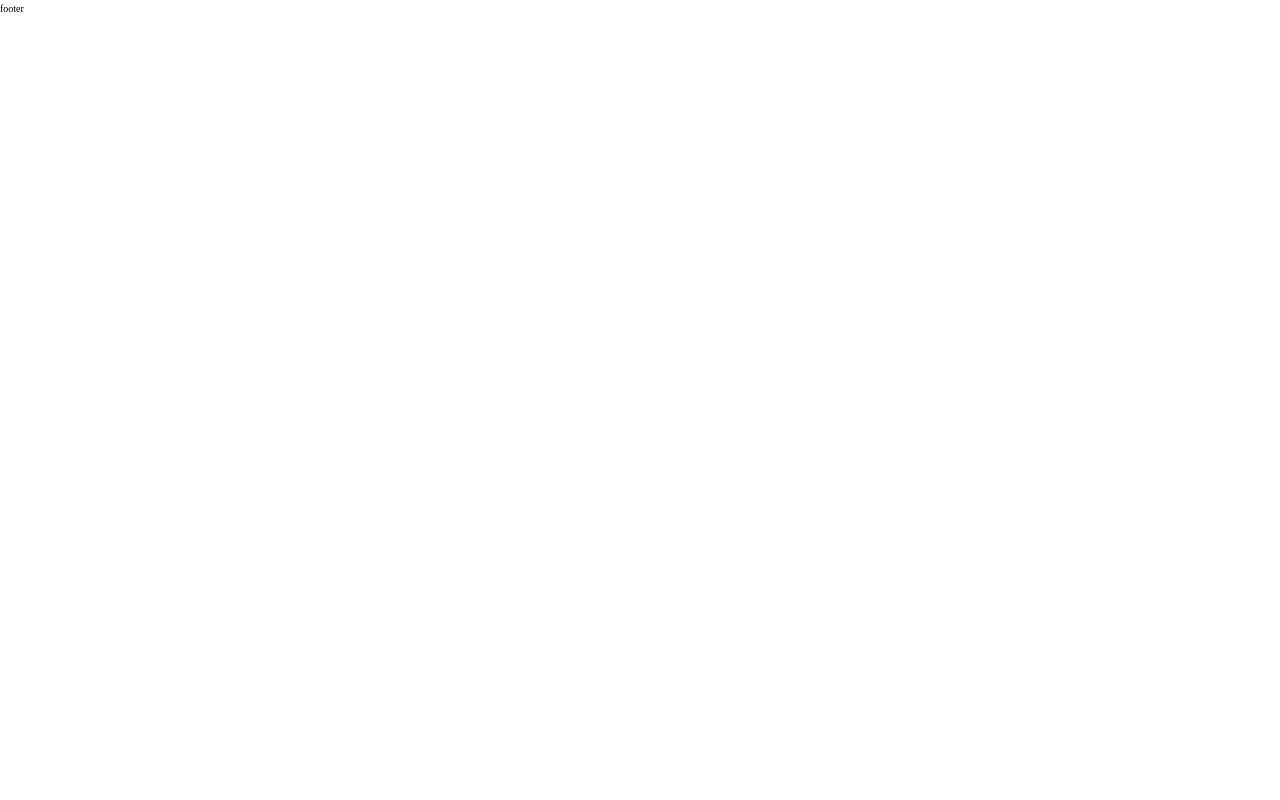
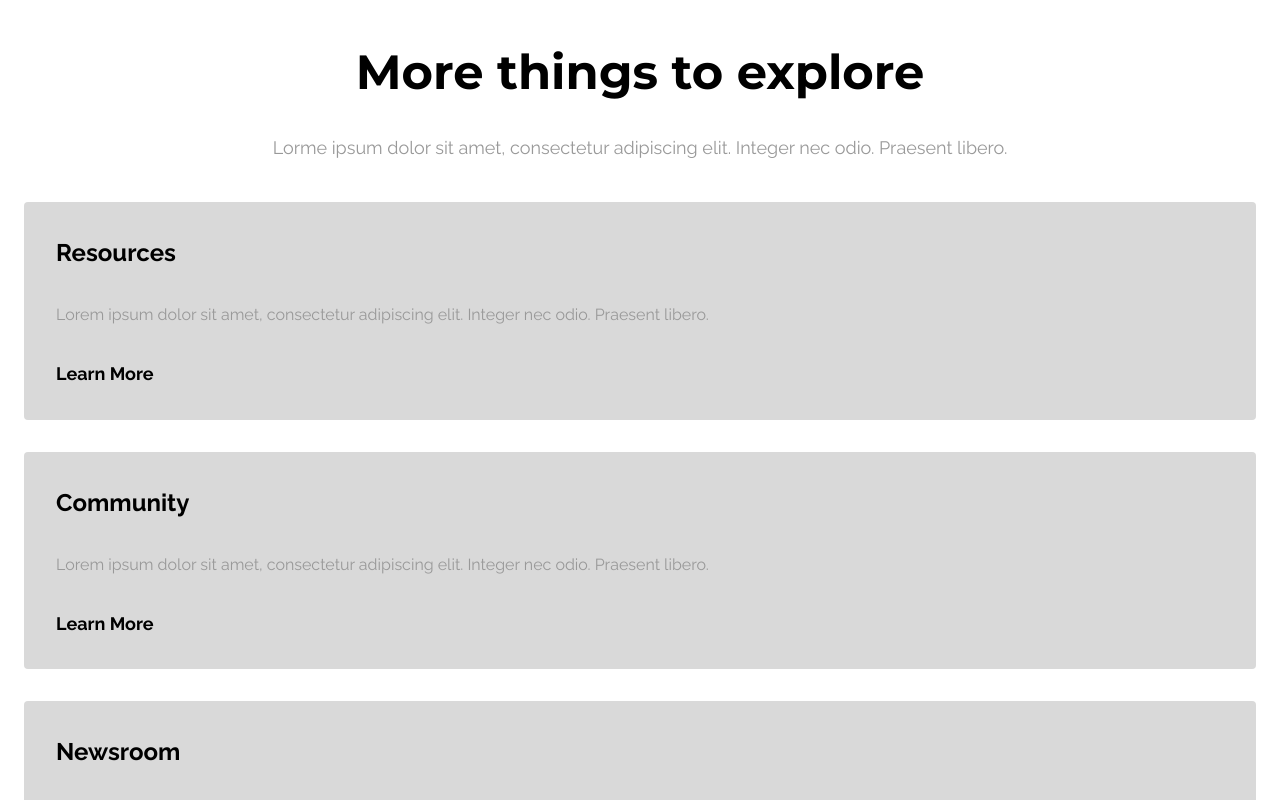
Before and after one commit to littlenines/wireframe-template, a React (Vite) app: page / in a window 1280 px wide. Shown: the part 1840-2640 px from the top of the page. Before the commit the page ends 1854 px from the top, so only its background shows below. Built offline with nearby package versions, Linux system fonts and the light colour scheme.

Commit message:
add services component and sevices json

```diff
--- /dev/null
+++ b/src/assets/json/services.json
@@ -0,0 +1,20 @@
+[
+  {
+    "id": 0,
+    "title": "Resources",
+    "description": "Lorem ipsum dolor sit amet, consectetur adipiscing elit. Integer nec odio. Praesent libero. ",
+    "link": "https://google.com"
+  },
+  {
+    "id": 1,
+    "title": "Community",
+    "description": "Lorem ipsum dolor sit amet, consectetur adipiscing elit. Integer nec odio. Praesent libero. ",
+    "link": "https://google.com"
+  },
+  {
+    "id": 2,
+    "title": "Newsroom",
+    "description": "Lorem ipsum dolor sit amet, consectetur adipiscing elit. Integer nec odio. Praesent libero. ",
+    "link": "https://google.com"
+  }
+]
--- /dev/null
+++ b/src/components/ServiceCard/ServiceCard.module.scss
@@ -0,0 +1,23 @@
+@use "src/style/variables" as *;
+
+.service_card {
+    display: flex;
+    flex-direction: column;
+    padding: $pd-lg;
+    background-color: $background-fill;
+    border-radius: $border-md;
+    margin-bottom: $mr-lg;
+
+    h3 {
+        margin-bottom: $mr-lg;
+    }
+
+    p {
+        color: $info;
+        margin-bottom: $mr-lg;
+    }
+
+    a {
+        max-width: fit-content;
+    }
+}
--- /dev/null
+++ b/src/components/ServiceCard/index.jsx
@@ -0,0 +1,23 @@
+import PropTypes from 'prop-types';
+import style from './ServiceCard.module.scss'
+
+const ServiceCard = (props) => {
+  const {title, description, linkTitle='Learn More', link} = props
+
+  return (
+    <div className={style.service_card}>
+      {title && <h3 className='card_heading_typography'>{title}</h3>}
+      {description && <p className='card_text_typography'>{description}</p>}
+      {link && <a href={link} className='anchor_typography'>{linkTitle}</a>}
+    </div>
+  )
+}
+
+ServiceCard.propTypes = {
+  title: PropTypes.string,
+  description: PropTypes.string,
+  linkTitle: PropTypes.string,
+  link: PropTypes.string,
+};
+
+export default ServiceCard;
--- a/src/global.scss
+++ b/src/global.scss
@@ -45,6 +45,12 @@ p,
 ol,
 ul {
   font-weight: normal;
+}
+
+a {
+  text-decoration: none;
+  color: unset;
+  cursor: pointer;
 }
 
 body,
--- a/src/pages/Home/Hero.module.scss
+++ b/src/pages/Home/Hero.module.scss
@@ -34,55 +34,15 @@ p {
     color: $info;
 }
 // FEATURES
-.features_title {
-    margin-bottom: 32px;
-    text-align: center;
-    font-size: 4.8rem;
-    font-weight: 700;
-    line-height: 1.22;
-}
-
 .feature_cards {
     display: grid;
     align-items: flex-start;
 }
-.card { // make component
-    display: flex;
-    align-items: flex-start;
-    margin-bottom: 24px;
-    padding: 16px;
-    // border: 1px solid red;
+
+// SERVICES
+.service_cards {
+    display: grid;
 }
-
-.icon { // make component
-    background-color: $background-fill;
-    border-radius: 50%;
-    padding: 8px;
-    margin-right: 24px;
-
-    img {
-        width: 36px;
-        height: 36px;
-        min-width: 36px;
-        min-height: 36px;
-    }
-}
-
-.content_title {
-    font-size: 24px;
-    font-weight: 700;
-    line-height: 1.55;
-    margin-bottom: 24px;
-}
-
-.content_description {
-    font-size: 16px;
-    font-weight: 400;
-    line-height: 1.55;
-    color: $info;
-}
-
-
 
 @media(min-width: 1024px) {
     // HERO
--- a/src/pages/Home/index.jsx
+++ b/src/pages/Home/index.jsx
@@ -2,7 +2,9 @@ import { lazy } from 'react';
 const Section = lazy(() => import('src/components/Section'));
 const Button = lazy(() => import('src/components/Button'));
 const FeatureCard = lazy(() => import('src/components/FeatureCard'));
+const ServiceCard = lazy(() => import('src/components/ServiceCard'));
 import features from 'src/assets/json/features.json';
+import services from 'src/assets/json/services.json';
 import style from './Hero.module.scss';
 
 const Home = () => {
@@ -27,9 +29,31 @@ const Home = () => {
         </div>
       </section>
       {/* FEATURES */}
-      <Section title='Which are the greatest things about it?'>
+      <Section title="Which are the greatest things about it?">
         <div className={style.feature_cards}>
-          {features.map((feature) => <FeatureCard key={feature.id} title={feature.title} description={feature.description}/> )}
+          {features.map((feature) => (
+            <FeatureCard
+              key={feature.id}
+              title={feature.title}
+              description={feature.description}
+            />
+          ))}
+        </div>
+      </Section>
+      {/* SERVICES */}
+      <Section
+        title="More things to explore"
+        description="Lorme ipsum dolor sit amet, consectetur adipiscing elit. Integer nec odio. Praesent libero."
+      >
+        <div className={style.service_cards}>
+          {services.map((service) => (
+            <ServiceCard
+              key={service.id}
+              title={service.title}
+              description={service.description}
+              link={service.link}
+            />
+          ))}
         </div>
       </Section>
     </main>
```
